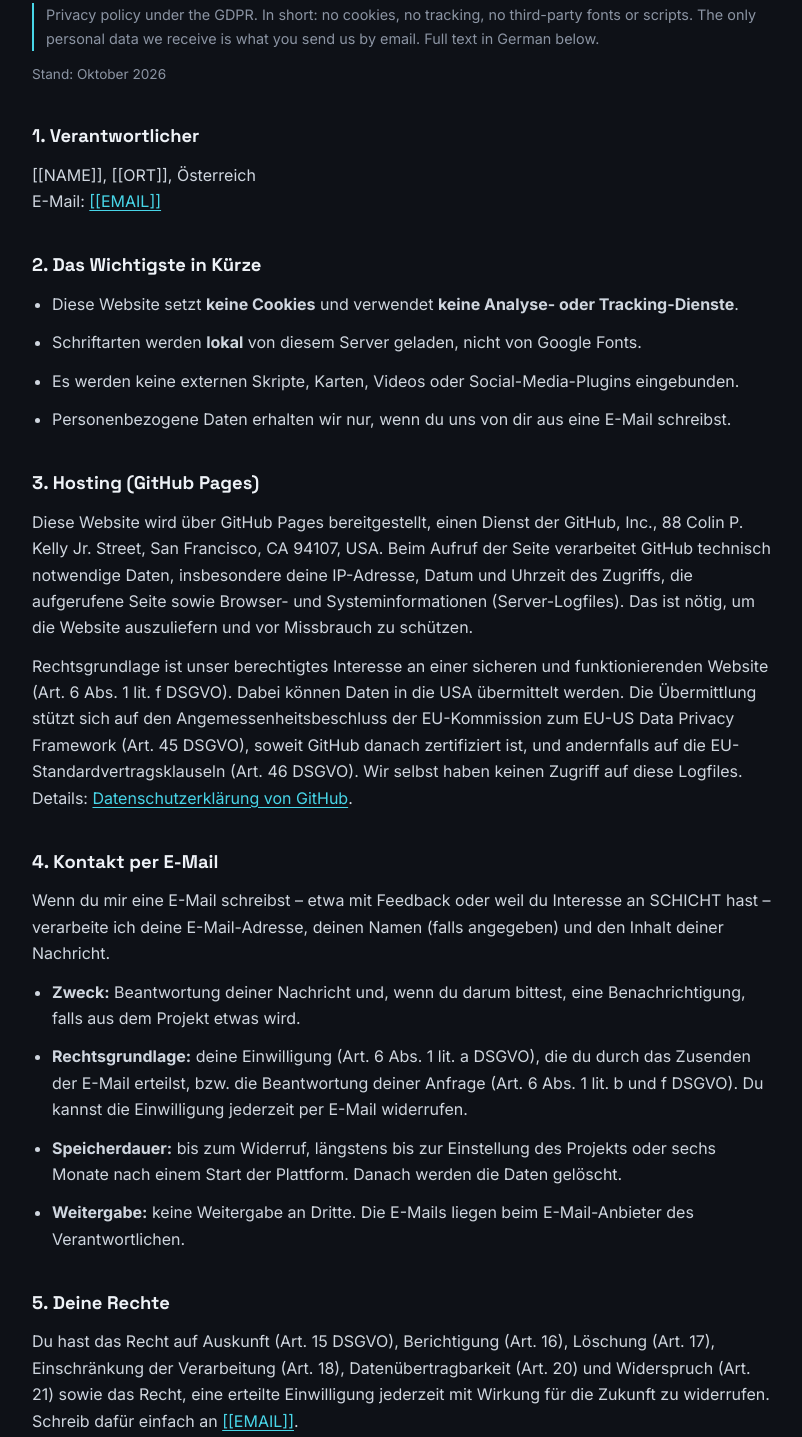
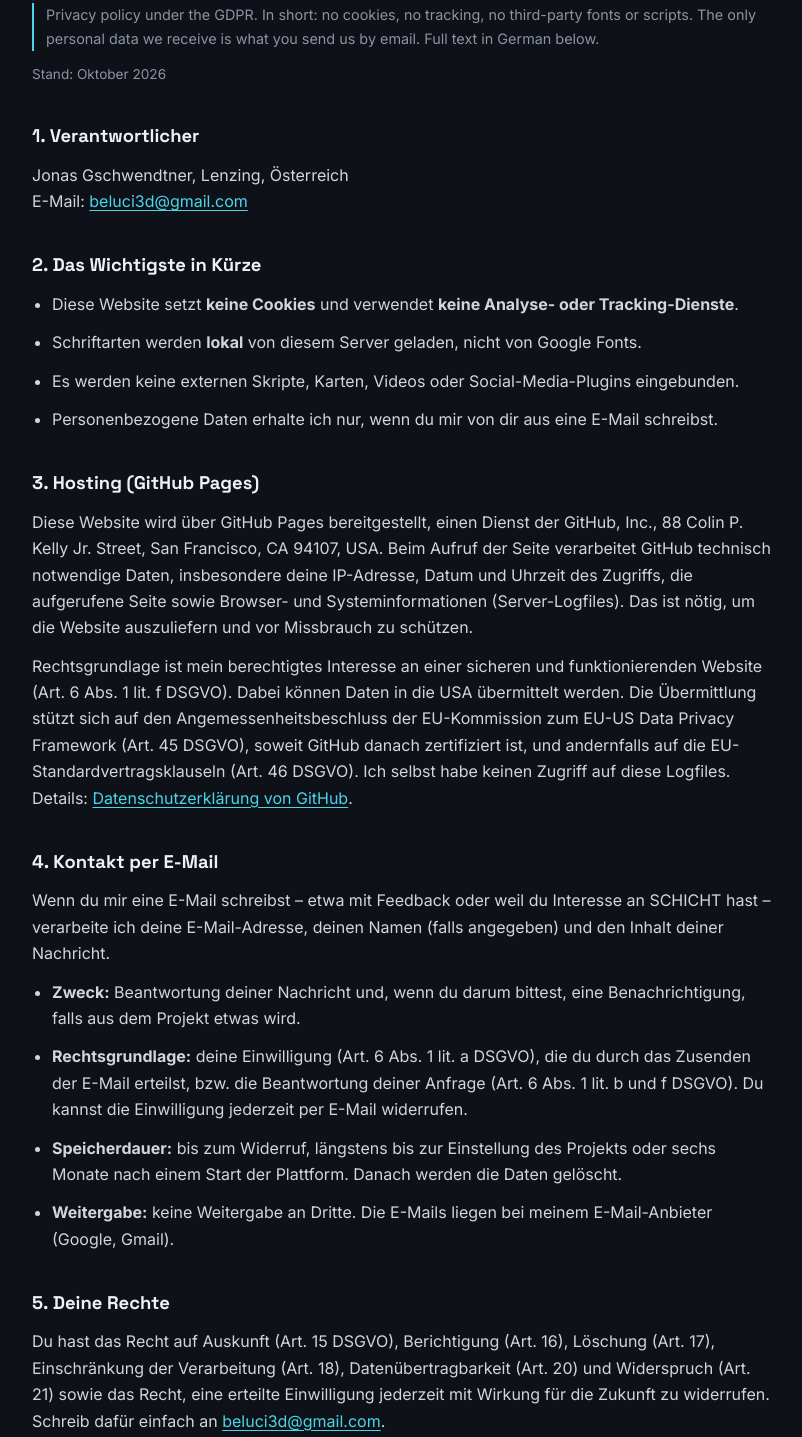
Before and after one commit to beluci3D/schicht, a plain HTML site: page datenschutz.html in a window 1280 px wide. Shown: the part 193-1630 px from the top of the page, without its empty margins (238-1040 px from the left). Drawn offline with Linux system fonts and the light colour scheme.

Commit message:
Impressum und Datenschutz mit Name, Wohnort und E-Mail ausfüllen
Co-Authored-By: Claude Opus 5.5 <noreply@anthropic.com>
Claude-Session: https://claude.ai/code/session_01P1kk3MSmJq1vmtxNRmXjXg

```diff
--- a/datenschutz.html
+++ b/datenschutz.html
@@ -23,8 +23,8 @@
 
   <h2>1. Verantwortlicher</h2>
   <p>
-    [[NAME]], [[ORT]], Österreich<br>
-    E-Mail: <a href="mailto:[[EMAIL]]">[[EMAIL]]</a>
+    Jonas Gschwendtner, Lenzing, Österreich<br>
+    E-Mail: <a href="mailto:beluci3d@gmail.com">beluci3d@gmail.com</a>
   </p>
 
   <h2>2. Das Wichtigste in Kürze</h2>
@@ -32,7 +32,7 @@
     <li>Diese Website setzt <strong>keine Cookies</strong> und verwendet <strong>keine Analyse- oder Tracking-Dienste</strong>.</li>
     <li>Schriftarten werden <strong>lokal</strong> von diesem Server geladen, nicht von Google Fonts.</li>
     <li>Es werden keine externen Skripte, Karten, Videos oder Social-Media-Plugins eingebunden.</li>
-    <li>Personenbezogene Daten erhalten wir nur, wenn du uns von dir aus eine E-Mail schreibst.</li>
+    <li>Personenbezogene Daten erhalte ich nur, wenn du mir von dir aus eine E-Mail schreibst.</li>
   </ul>
 
   <h2>3. Hosting (GitHub Pages)</h2>
@@ -43,11 +43,11 @@
     (Server-Logfiles). Das ist nötig, um die Website auszuliefern und vor Missbrauch zu schützen.
   </p>
   <p>
-    Rechtsgrundlage ist unser berechtigtes Interesse an einer sicheren und funktionierenden Website
+    Rechtsgrundlage ist mein berechtigtes Interesse an einer sicheren und funktionierenden Website
     (Art. 6 Abs. 1 lit. f DSGVO). Dabei können Daten in die USA übermittelt werden. Die Übermittlung stützt sich auf den
     Angemessenheitsbeschluss der EU-Kommission zum EU-US Data Privacy Framework (Art. 45 DSGVO), soweit GitHub danach
     zertifiziert ist, und andernfalls auf die EU-Standardvertragsklauseln (Art. 46 DSGVO).
-    Wir selbst haben keinen Zugriff auf diese Logfiles. Details:
+    Ich selbst habe keinen Zugriff auf diese Logfiles. Details:
     <a href="https://docs.github.com/de/site-policy/privacy-policies/github-general-privacy-statement" rel="noopener">Datenschutzerklärung von GitHub</a>.
   </p>
 
@@ -63,7 +63,7 @@
       jederzeit per E-Mail widerrufen.</li>
     <li><strong>Speicherdauer:</strong> bis zum Widerruf, längstens bis zur Einstellung des Projekts oder
       sechs Monate nach einem Start der Plattform. Danach werden die Daten gelöscht.</li>
-    <li><strong>Weitergabe:</strong> keine Weitergabe an Dritte. Die E-Mails liegen beim E-Mail-Anbieter des Verantwortlichen.</li>
+    <li><strong>Weitergabe:</strong> keine Weitergabe an Dritte. Die E-Mails liegen bei meinem E-Mail-Anbieter (Google, Gmail).</li>
   </ul>
 
   <h2>5. Deine Rechte</h2>
@@ -71,7 +71,7 @@
     Du hast das Recht auf Auskunft (Art. 15 DSGVO), Berichtigung (Art. 16), Löschung (Art. 17), Einschränkung der
     Verarbeitung (Art. 18), Datenübertragbarkeit (Art. 20) und Widerspruch (Art. 21) sowie das Recht, eine erteilte
     Einwilligung jederzeit mit Wirkung für die Zukunft zu widerrufen. Schreib dafür einfach an
-    <a href="mailto:[[EMAIL]]">[[EMAIL]]</a>.
+    <a href="mailto:beluci3d@gmail.com">beluci3d@gmail.com</a>.
   </p>
   <p>
     Wenn du meinst, dass die Verarbeitung deiner Daten gegen das Datenschutzrecht verstößt, kannst du dich bei der
```
Also changed, not shown: impressum.html (+3 -3 lines), index.html (+2 -2 lines), 1 other file.
